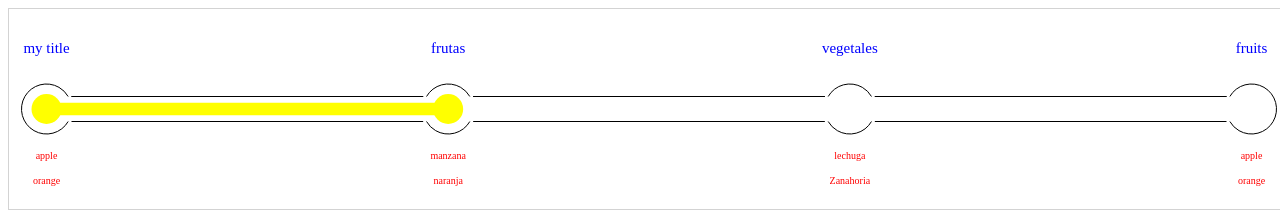
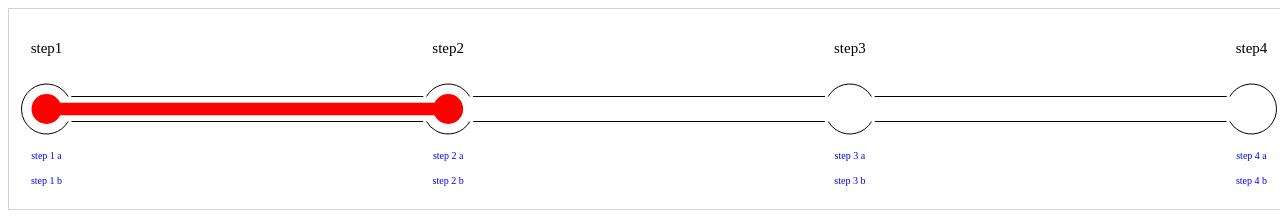
Before and after one commit to oeg-upm/outlinejs, a plain HTML site: page index.html in a window 1280 px wide. Drawn offline with Linux system fonts and the light colour scheme.

Commit message:
fix titems ffor the first point and update readme

```diff
--- a/index.html
+++ b/index.html
@@ -12,18 +12,19 @@
         var canvas = document.getElementById("myCanvas");
         var ctx = canvas.getContext("2d");
         ctx.canvas.width  = window.innerWidth;
-        var data = [
-            {"title": "point1", "items": ["item1", "item2"]}
-        ]
         var g = new OutlineGraph(ctx, {
-                                 "title_color": "blue",
-                                 "items_color": "red",
-                                 "inner_color": "yellow",
+                                 "title_color": "black",
+                                 "items_color": "blue",
+                                 "inner_color": "red",
                                  "points": [
-                                    {"title": "my title", "items": ["item1", "item2"]},
-                                     {"title": "frutas", "items": ["manzana", "naranja"]},
-                                     {"title": "vegetales", "items": ["lechuga", "Zanahoria"]},
-                                    {"title": "fruits", "items": ["apple", "orange"]}
+                                    //{"title": "my title", "items": ["item1", "item2"]},
+                                     //{"title": "frutas", "items": ["manzana", "naranja"]},
+                                     //{"title": "vegetales", "items": ["lechuga", "Zanahoria"]},
+                                    //{"title": "fruits", "items": ["apple", "orange"]}
+                                    {"title": "step1", "items": ["step 1 a","step 1 b" ]},
+                                    {"title": "step2", "items": ["step 2 a","step 2 b" ]},
+                                    {"title": "step3", "items": ["step 3 a","step 3 b" ]},
+                                    {"title": "step4", "items": ["step 4 a","step 4 b" ]},
                                  ]});
         g.draw();
         g.draw_inner(2);
--- a/outline.js
+++ b/outline.js
@@ -72,7 +72,7 @@ function OutlineGraph(ctx, data){
                 points_x.push(this.data["start_x"]+(i*gap));
             }
             points_x.push(this.data["end_x"]);
-            this.draw_a_point(this.data["start_x"], "start", this.data["points"][0]["title"], this.data["points"][i]["items"])
+            this.draw_a_point(this.data["start_x"], "start", this.data["points"][0]["title"], this.data["points"][0]["items"])
             this.draw_a_point(this.data["end_x"], "end", this.data["points"][this.data["points"].length-1]["title"], this.data["points"][i]["items"])
             //Draw the edges
             for(i=0;i<this.data["points"].length-1;i++){
@@ -117,6 +117,22 @@ function OutlineGraph(ctx, data){
             this.ctx.lineWidth = this.data["circle_line_width"];
             this.ctx.stroke();
         }
+        this.draw_items(title, items, x);
+//        this.ctx.font = "15px Comic Sans MS";
+//        this.ctx.fillStyle = this.data["title_color"];
+//        this.ctx.textAlign = "center";
+//        this.ctx.fillText(title, x, this.data["title_y"]);
+//        var i
+//        this.ctx.font = "10px Comic Sans MS";
+//        this.ctx.fillStyle = this.data["items_color"];
+//        this.ctx.textAlign = "center";
+//        for(i=0;i<items.length;i++){
+//            this.ctx.fillText(items[i], x, this.data["items_y"]+ (i * data["items_y_gap"]));
+//        }
+    };//  draw a point
+
+    this.draw_items = function(title, items, x){
+        this.ctx.beginPath();
         this.ctx.font = "15px Comic Sans MS";
         this.ctx.fillStyle = this.data["title_color"];
         this.ctx.textAlign = "center";
@@ -126,12 +142,9 @@ function OutlineGraph(ctx, data){
         this.ctx.fillStyle = this.data["items_color"];
         this.ctx.textAlign = "center";
         for(i=0;i<items.length;i++){
-            this.ctx.fillText(items[i], x, this.data["items_y"]+ (i * data["items_y_gap"]));
+            this.ctx.fillText(items[i], x, this.data["items_y"]+ (i * this.data["items_y_gap"]));
         }
-    };//  draw a point
-
-
-
+    }
 
     this.draw_an_inner_edge = function(x1, x2){
         this.ctx.beginPath();
```
Also changed, not shown: docs/outline_screenshot.png (added), 2 other files.
